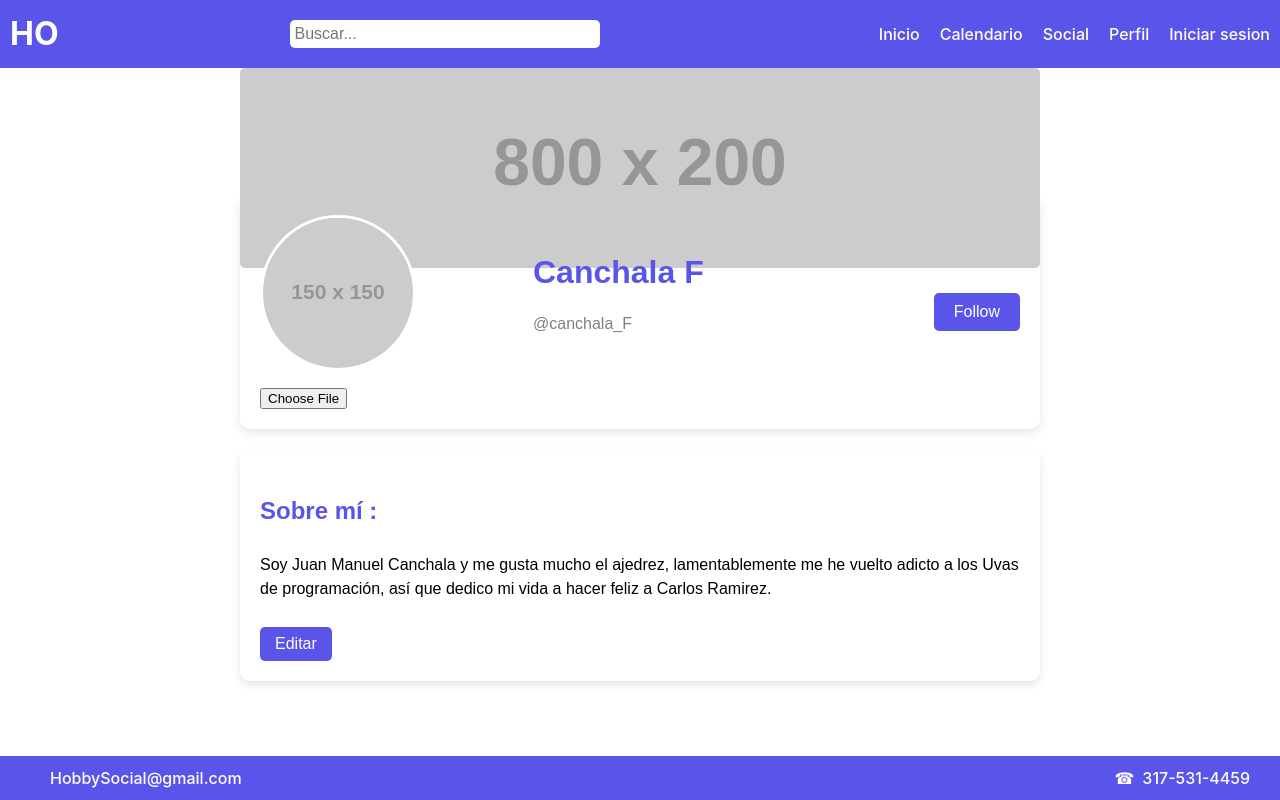
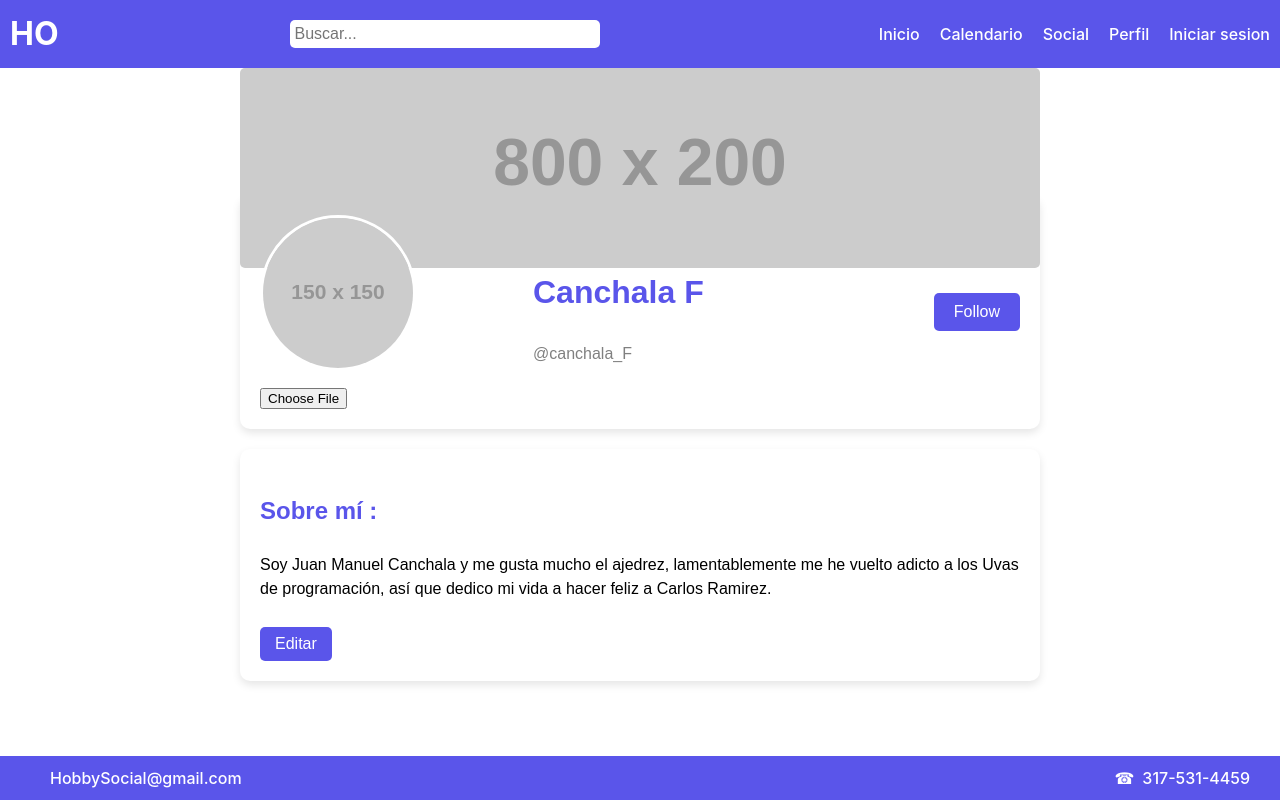
Before and after one commit to JuanMCanchala/Interfaces-Proyecto, a React (Vite) app: page /perfil in a window 1280 px wide. Built offline with nearby package versions, Linux system fonts and the light colour scheme.

Commit message:
acomodando profile nombre

```diff
--- a/src/views/Perfil.jsx
+++ b/src/views/Perfil.jsx
@@ -35,7 +35,7 @@ const Perfil = () => {
           <input type="file" onChange={handleImageChange} />
         </div>
         <div className="profile-details">
-          <h2>Canchala F</h2>
+          <h2 className='name-profile'>Canchala F</h2>
           <p>@canchala_F</p>
           <div className="profile-stats">
             <span>170 seguidores</span> | <span>200 siguiendo</span>
--- a/src/views/perfil.css
+++ b/src/views/perfil.css
@@ -1,3 +1,7 @@
+.name-profile {
+  margin-top: 10px;
+}
+
 .profile-container {
     width: 800px;
     margin: 0 auto;
@@ -40,12 +44,13 @@
 
   .profile-details {
     flex: 1;
+    margin-top: 40px;
   }
 
   .profile-details h2 {
     font-size: 2rem;
     color: #5a55ea;
-    margin: 0;
+
   }
 
   .profile-details p {
```
